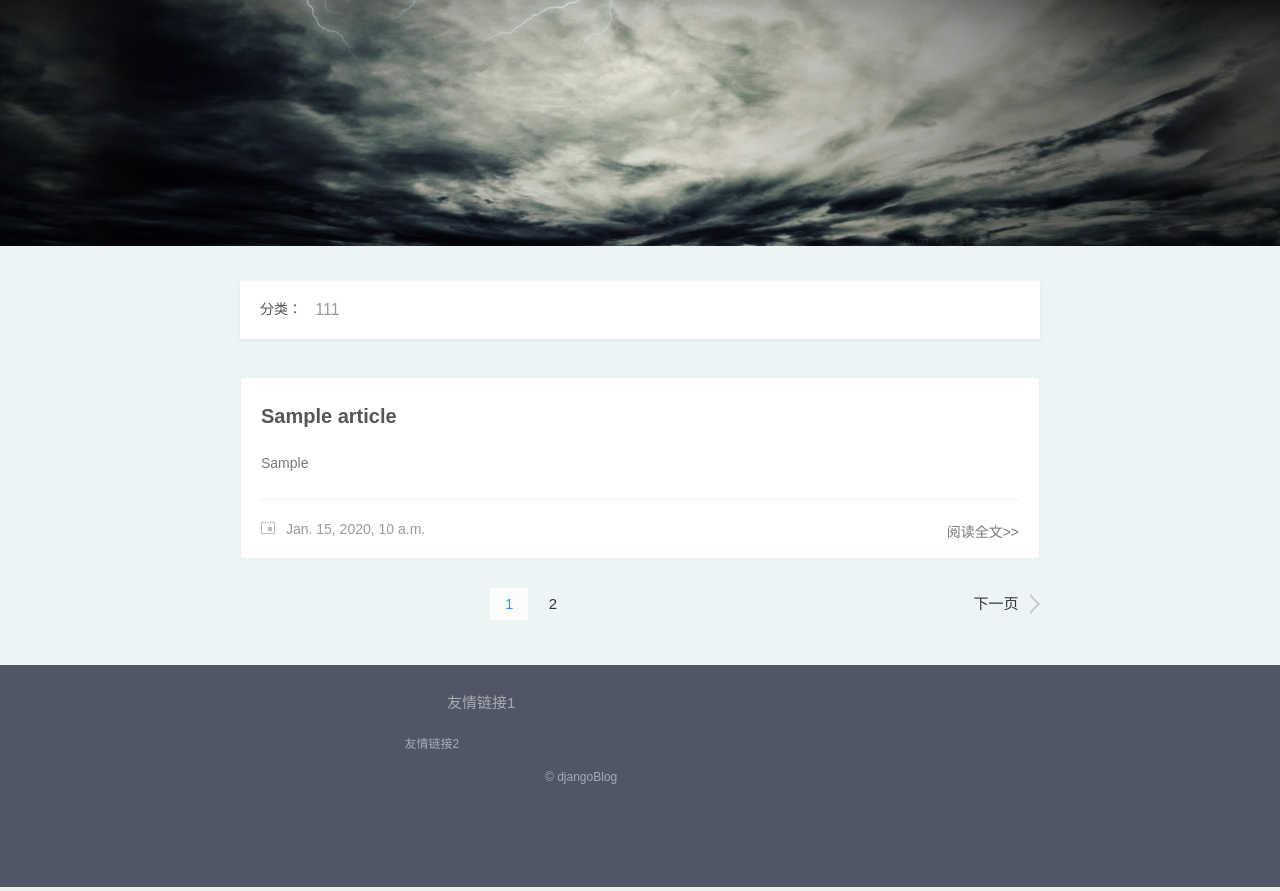
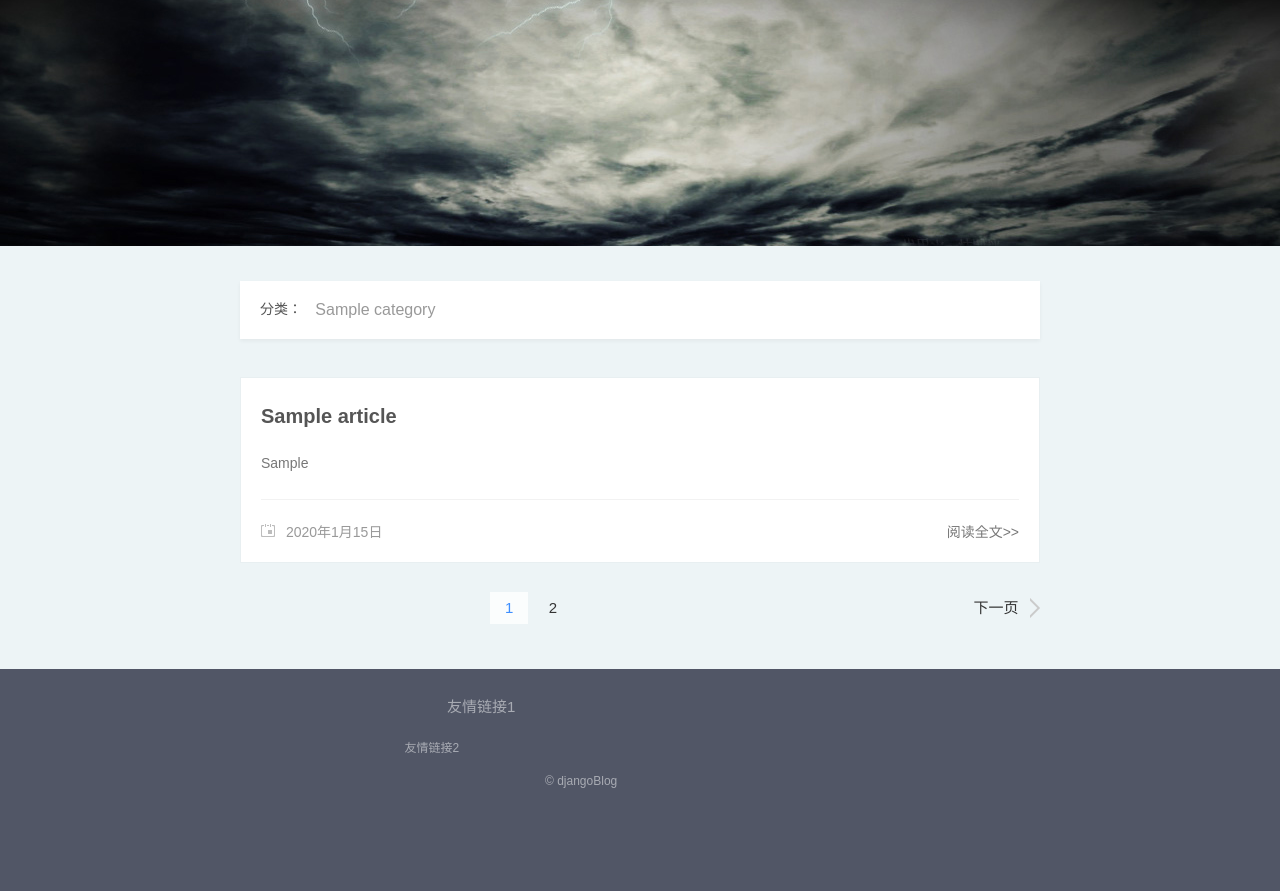
Before and after one commit to jukanntenn/django-blog-tutorial, a Django app: page /blog/ in a window 1280 px wide. Shown: the part 74-965 px from the top of the page. Run offline with Django 3.2, Linux system fonts and the light colour scheme; tables that the repository leaves empty hold one stand-in row (values such as "Sample post"); some libraries are stand-ins or nearby versions.

Commit message:
更新view获取分类，修正了一些模板的错误。

```diff
--- a/blog/models.py
+++ b/blog/models.py
@@ -24,7 +24,7 @@ class Article(models.Model):
         return self.title
 
     class Meta:
-        ordering = ['last_modified_time']
+        ordering = ['-last_modified_time']
 
 
 class Category(models.Model):
--- a/blog/static/blog/css/style.css
+++ b/blog/static/blog/css/style.css
@@ -538,7 +538,7 @@ a.backToTop:hover {
     width:14px;
     height:13px;
     margin-right: 7px;
-    background:url(img/date.png) no-repeat;
+    background:url(../img/date.png) no-repeat;
 }
 
 
--- a/blog/templates/blog/index.html
+++ b/blog/templates/blog/index.html
@@ -4,7 +4,9 @@
         <div id="category-title">
             <ul>
                 <li>分类：</li>
-                <li class="cat-item"><a href="">111</a></li>
+                {% for category in category_list %}
+                    <li class="cat-item"><a href="">{{ category.name }}</a></li>
+                {% endfor %}
             </ul>
         </div>
     </div>
@@ -24,7 +26,7 @@
                     <div class="post-ft">
                         <a href="" class="more">阅读全文>></a>
                         <i class="icon-date"></i>
-                        <span class="date">{{ article.last_modified_time }}</span>
+                        <span class="date">{{ article.last_modified_time|date:"Y年n月d日" }}</span>
                     </div>
                 </div>
             {% endfor %}
--- a/blog/views.py
+++ b/blog/views.py
@@ -14,3 +14,7 @@ class IndexView(ListView):  # 首页视图
         for article in article_list:
             article.body = markdown2.markdown(article.body, )
         return article_list
+
+    def get_context_data(self, **kwargs):
+        kwargs['category_list'] = Category.objects.all().order_by('name')
+        return super(IndexView, self).get_context_data(**kwargs)
```
